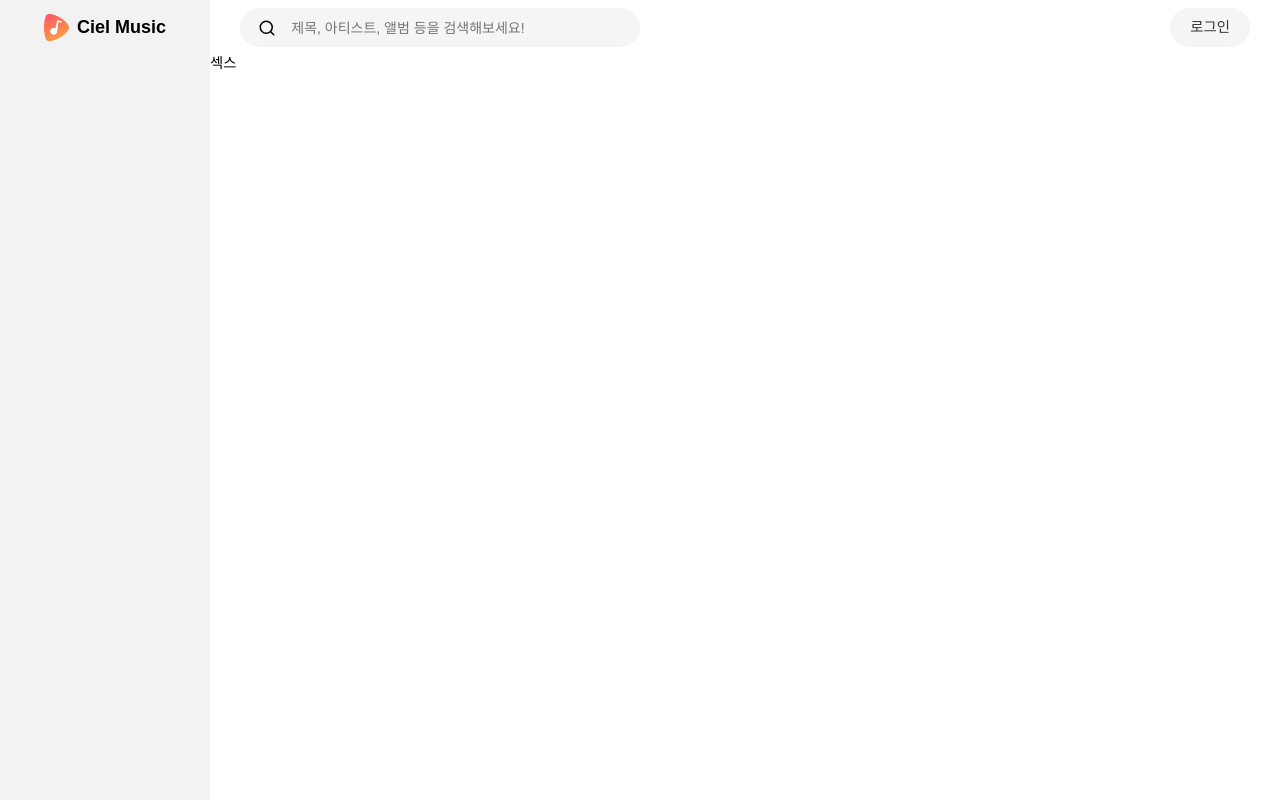
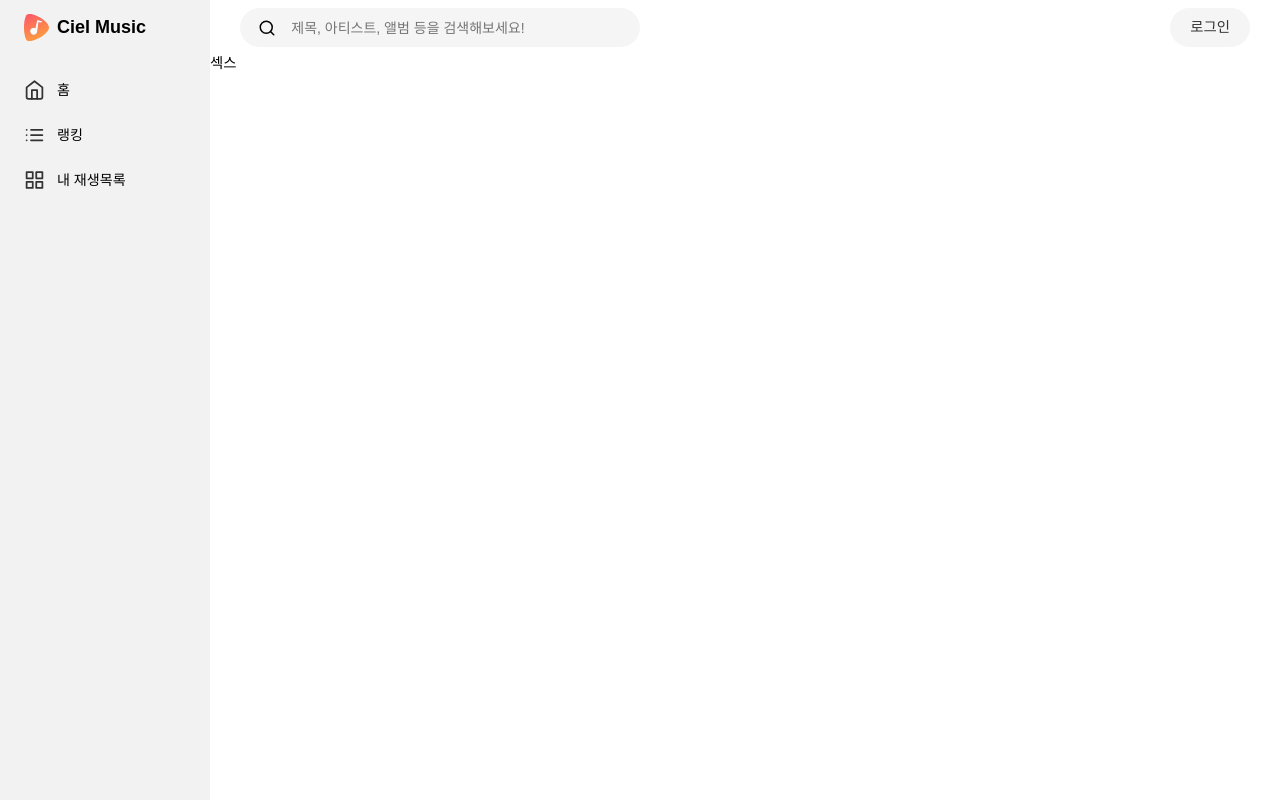
Before and after one commit to splitz-dev/cielmusic-frontend, a Next.js app: page / in a window 1280 px wide. Built offline with nearby package versions, Linux system fonts and the light colour scheme; a web font is replaced by a local one.

Commit message:
edit: 메뉴

```diff
--- a/components/Layout/Part/Sidebar.tsx
+++ b/components/Layout/Part/Sidebar.tsx
@@ -12,18 +12,37 @@ const SidebarElement = styled.aside`
     &Logo {
       height: 55px;
       display: flex;
-      justify-content: center;
       align-items: center;
       font-weight: 700;
       font-size: 18px;
       text-decoration: none;
       color: #000;
+      padding: 0 24px;
       .svgElement {
         width: 25px;
         margin-right: 8px;
       }
       span {
         margin-top: -1px;
+      }
+    }
+  }
+  .Menu {
+    padding: 10px 0;
+    a {
+      height: 30px;
+      display: flex;
+      align-items: center;
+      text-decoration: none;
+      color: #000;
+      font-size: 0.88rem;
+      padding: 20px 24px;
+      margin: 5px 0;
+      svg {
+        color: #333;
+        width: 21px;
+        height: 30px;
+        margin-right: 12px;
       }
     }
   }
@@ -38,7 +57,59 @@ const Sidebar: React.FC = () => {
           <span>Ciel Music</span>
         </a>
       </Link>
-      <div className=""></div>
+      <div className="Menu">
+        <a href="#">
+          <svg
+            xmlns="http://www.w3.org/2000/svg"
+            viewBox="0 0 24 24"
+            fill="none"
+            stroke="currentColor"
+            stroke-width="2"
+            stroke-linecap="round"
+            stroke-linejoin="round"
+          >
+            <path d="M3 9l9-7 9 7v11a2 2 0 0 1-2 2H5a2 2 0 0 1-2-2z"></path>
+            <polyline points="9 22 9 12 15 12 15 22"></polyline>
+          </svg>
+          홈
+        </a>
+        <a href="#">
+          <svg
+            xmlns="http://www.w3.org/2000/svg"
+            viewBox="0 0 24 24"
+            fill="none"
+            stroke="currentColor"
+            stroke-width="2"
+            stroke-linecap="round"
+            stroke-linejoin="round"
+          >
+            <line x1="8" y1="6" x2="21" y2="6"></line>
+            <line x1="8" y1="12" x2="21" y2="12"></line>
+            <line x1="8" y1="18" x2="21" y2="18"></line>
+            <line x1="3" y1="6" x2="3.01" y2="6"></line>
+            <line x1="3" y1="12" x2="3.01" y2="12"></line>
+            <line x1="3" y1="18" x2="3.01" y2="18"></line>
+          </svg>
+          랭킹
+        </a>
+        <a href="#">
+          <svg
+            xmlns="http://www.w3.org/2000/svg"
+            viewBox="0 0 24 24"
+            fill="none"
+            stroke="currentColor"
+            stroke-width="2"
+            stroke-linecap="round"
+            stroke-linejoin="round"
+          >
+            <rect x="3" y="3" width="7" height="7"></rect>
+            <rect x="14" y="3" width="7" height="7"></rect>
+            <rect x="14" y="14" width="7" height="7"></rect>
+            <rect x="3" y="14" width="7" height="7"></rect>
+          </svg>
+          내 재생목록
+        </a>
+      </div>
     </SidebarElement>
   )
 }
--- a/package.json
+++ b/package.json
@@ -11,6 +11,9 @@
   "dependencies": {
     "@emotion/core": "^10.0.27",
     "@emotion/styled": "^10.0.27",
+    "@fortawesome/fontawesome-svg-core": "^1.2.26",
+    "@fortawesome/free-solid-svg-icons": "^5.12.0",
+    "@fortawesome/react-fontawesome": "^0.1.8",
     "@zeit/next-sass": "^1.0.1",
     "babel-plugin-emotion": "^10.0.27",
     "next": "9.1.6",
```
Also changed, not shown: 1 other file (tests, documents, lock files or other folders).
